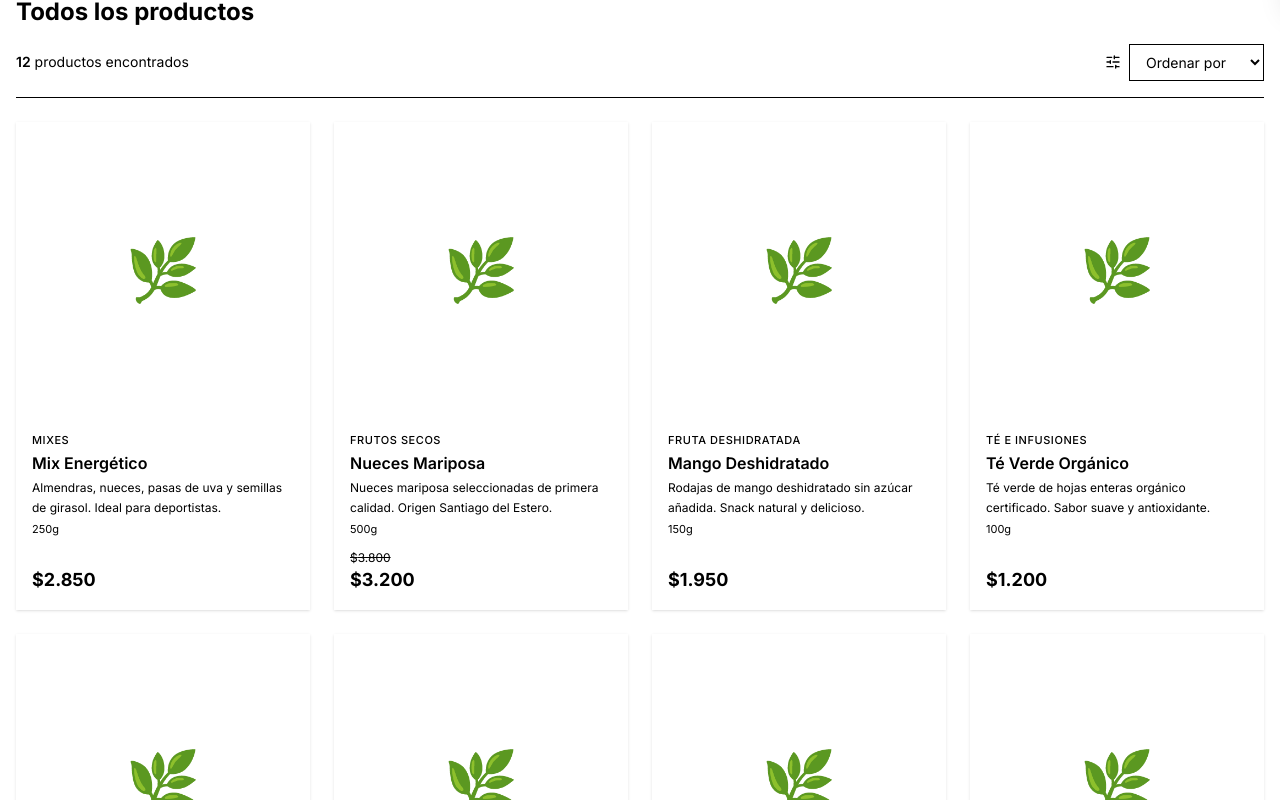
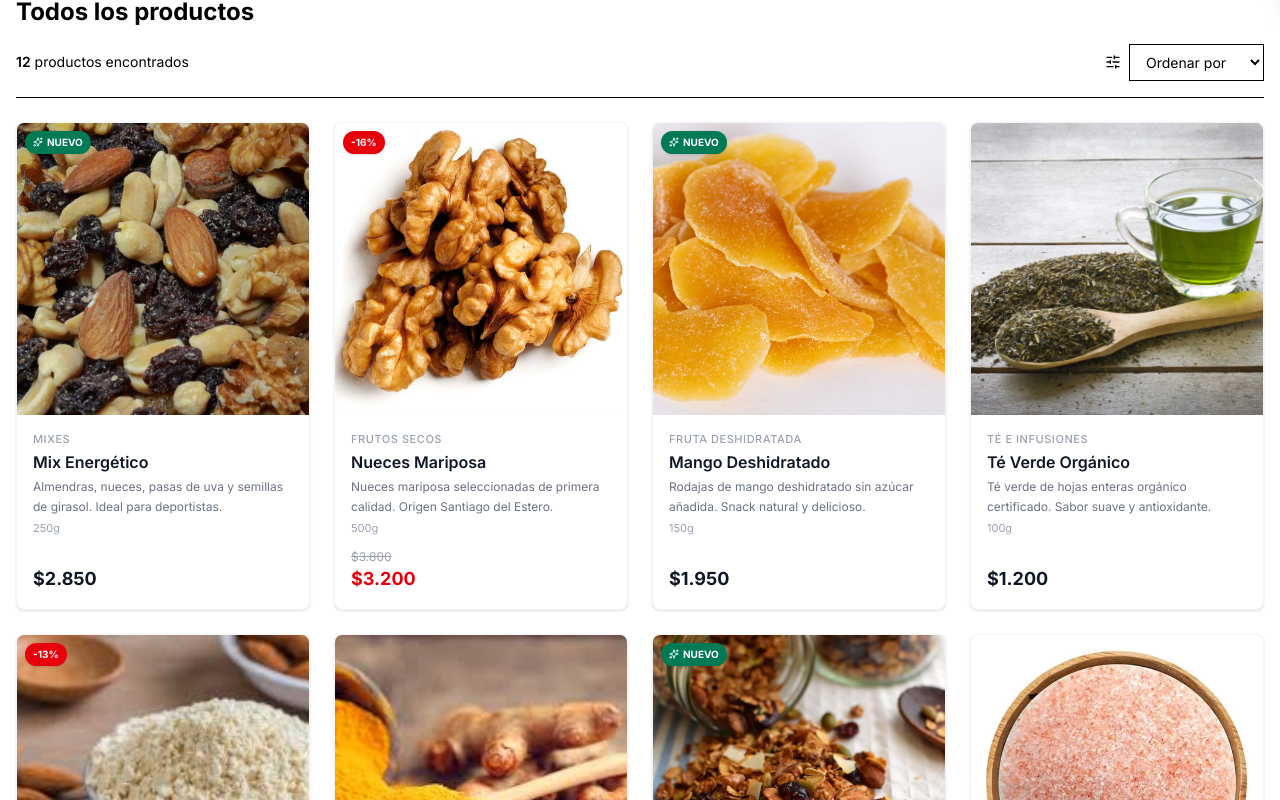
Before and after one commit to Gustavo-Gabutti/vergel-web, a Next.js app: page / in a window 1280 px wide. Shown: the part 800-1600 px from the top of the page. Built offline with nearby package versions, Linux system fonts and the light colour scheme.

Commit message:
Fix: integracion de imagenes reales en ProductCard mediante next/image

```diff
--- a/components/ProductCard.tsx
+++ b/components/ProductCard.tsx
@@ -1,6 +1,7 @@
 "use client";
 
 import { Sparkles, Eye } from "lucide-react";
+import Image from "next/image";
 
 export interface Product {
   id: string;
@@ -31,15 +32,20 @@ export default function ProductCard({ product, onViewDetail }: ProductCardProps)
   return (
     <article
       onClick={() => onViewDetail(product)}
-      className="card-product flex flex-col overflow-hidden group cursor-pointer
-                 focus-within:ring-2 focus-within:ring-vergel-olive"
+      className="bg-white rounded-lg border border-gray-100 flex flex-col overflow-hidden group cursor-pointer
+                 shadow-sm hover:shadow-md transition-shadow duration-200 focus-within:ring-2 focus-within:ring-emerald-700"
     >
-      {/* Imagen */}
-      <div className="relative aspect-square bg-vergel-off-white overflow-hidden">
-        {/* Placeholder visual — reemplazar con <Image /> de next/image */}
-        <div className="w-full h-full flex items-center justify-center text-vergel-gray-light">
-          <span className="text-6xl">🌿</span>
-        </div>
+      {/* Contenedor de Imagen Reparado */}
+      <div className="relative aspect-square bg-gray-50 overflow-hidden">
+
+        {/* Renderizado de la Imagen Real de los productos */}
+        <Image
+          src={product.image}
+          alt={product.name}
+          fill
+          sizes="(max-w-7xl) 25vw, (max-w-md) 50vw, 100vw"
+          className="object-cover group-hover:scale-105 transition-transform duration-300"
+        />
 
         {/* Overlay "Ver producto" al hacer hover */}
         <div
@@ -48,24 +54,24 @@ export default function ProductCard({ product, onViewDetail }: ProductCardProps)
         >
           <span
             className="opacity-0 group-hover:opacity-100 transition-opacity duration-200
-                       bg-white/90 text-vergel-charcoal text-xs font-semibold
+                       bg-white/95 text-gray-900 text-xs font-semibold
                        px-3 py-1.5 rounded-full flex items-center gap-1.5 shadow-sm"
           >
             <Eye size={13} /> Ver producto
           </span>
         </div>
 
-        {/* Badges */}
-        <div className="absolute top-2 left-2 flex flex-col gap-1">
+        {/* Badges con Colores de Respaldo Seguros en Tailwind */}
+        <div className="absolute top-2 left-2 flex flex-col gap-1 z-10">
           {product.isNew && (
-            <span className="bg-vergel-olive text-white text-[10px] font-bold
-                             px-2 py-1 rounded-full flex items-center gap-1">
+            <span className="bg-emerald-700 text-white text-[10px] font-bold
+                             px-2 py-1 rounded-full flex items-center gap-1 shadow-sm">
               <Sparkles size={10} /> NUEVO
             </span>
           )}
           {product.isOffer && discount > 0 && (
-            <span className="bg-vergel-alert text-white text-[10px] font-bold
-                             px-2 py-1 rounded-full">
+            <span className="bg-red-600 text-white text-[10px] font-bold
+                             px-2 py-1 rounded-full shadow-sm">
               -{discount}%
             </span>
           )}
@@ -74,31 +80,31 @@ export default function ProductCard({ product, onViewDetail }: ProductCardProps)
 
       {/* Info */}
       <div className="flex flex-col flex-1 p-4">
-        <span className="text-[11px] uppercase tracking-wider text-vergel-gray-light font-medium">
+        <span className="text-[11px] uppercase tracking-wider text-gray-400 font-medium">
           {product.category}
         </span>
 
-        <h3 className="font-display font-semibold text-vergel-charcoal mt-1 leading-snug">
+        <h3 className="font-sans font-semibold text-gray-900 mt-1 leading-snug">
           {product.name}
         </h3>
 
-        <p className="text-xs text-vergel-gray mt-1 line-clamp-2 leading-relaxed">
+        <p className="text-xs text-gray-500 mt-1 line-clamp-2 leading-relaxed">
           {product.description}
         </p>
 
-        <span className="text-[11px] text-vergel-gray-light mt-1">
+        <span className="text-[11px] text-gray-400 mt-1">
           {product.weight}
         </span>
 
-        {/* Precio */}
+        {/* Precios con colores dinámicos estables */}
         <div className="mt-auto pt-3">
           {product.originalPrice && (
-            <span className="text-xs text-vergel-gray-light line-through block">
+            <span className="text-xs text-gray-400 line-through block">
               ${product.originalPrice.toLocaleString("es-AR")}
             </span>
           )}
-          <span className={`font-display font-bold text-lg
-            ${product.isOffer ? "text-vergel-alert" : "text-vergel-charcoal"}`}>
+          <span className={`font-sans font-bold text-lg
+            ${product.isOffer ? "text-red-600" : "text-gray-900"}`}>
             ${product.price.toLocaleString("es-AR")}
           </span>
         </div>
```
